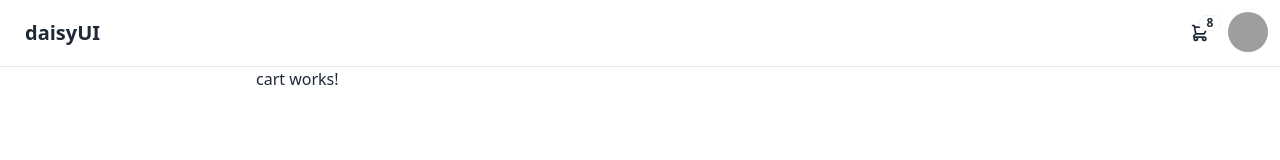
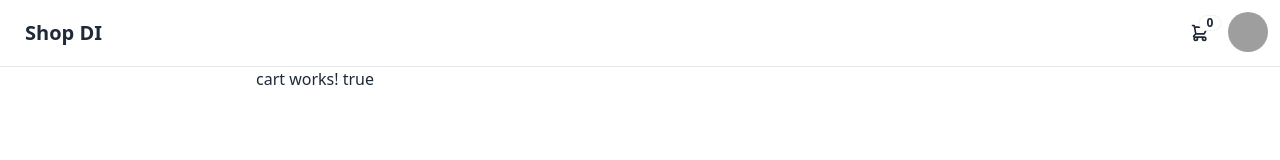
Before and after one commit to alelax/angular-evolution, an Angular app: page /cart in a window 1280 px wide. Shown: the top 160 px of the page. Built offline with nearby package versions, Linux system fonts and the light colour scheme; grey boxes are pictures that could not be loaded.

Commit message:
create cart service with signal and computed property

```diff
--- /dev/null
+++ b/src/app/core/cart.service.ts
@@ -0,0 +1,31 @@
+import { Injectable, computed, signal } from '@angular/core';
+import { Product } from '../models/product';
+
+@Injectable({
+  providedIn: 'root'
+})
+export class CartService {
+
+  items = signal<Product[]>([])
+
+  cartIsEmpty = computed(() => this.items().length === 0);
+  totalCartItems = computed(() => this.items().length);
+  totalCartCost = computed(() => this.items().reduce( (acc, curr) => acc + curr.cost, 0));
+
+  constructor() { }
+
+  addToCart(itemToAdd: Product) {
+    const idInCart = this.items().find( item => item.id === itemToAdd.id);
+    if (!idInCart) this.items.update(items => [...items, itemToAdd]);
+  }
+
+  removeFromCart(id: number) {
+    this.items.update(items => items.filter(i => i.id !== id))
+  }
+
+
+  clearCart() {
+    this.items.set([])
+  }
+
+}
--- a/src/app/core/components/navbar.component.ts
+++ b/src/app/core/components/navbar.component.ts
@@ -1,5 +1,6 @@
-import { Component } from '@angular/core';
+import { Component, inject } from '@angular/core';
 import { RouterLink, RouterLinkActive } from '@angular/router';
+import { CartService } from '../cart.service';
 
 @Component({
   selector: 'app-navbar',
@@ -8,22 +9,22 @@ import { RouterLink, RouterLinkActive } from '@angular/router';
   template: `
     <div class="navbar bg-base-100">
           <div class="flex-1">
-              <a class="btn btn-ghost text-xl">daisyUI</a>
+              <a class="btn btn-ghost text-xl" routerLink="home">Shop DI</a>
           </div>
           <div class="flex-none">
               <div class="dropdown dropdown-end">
                   <div tabindex="0" role="button" class="btn btn-ghost btn-circle">
                       <div class="indicator">
                           <svg xmlns="http://www.w3.org/2000/svg" class="h-5 w-5" fill="none" viewBox="0 0 24 24" stroke="currentColor"><path stroke-linecap="round" stroke-linejoin="round" stroke-width="2" d="M3 3h2l.4 2M7 13h10l4-8H5.4M7 13L5.4 5M7 13l-2.293 2.293c-.63.63-.184 1.707.707 1.707H17m0 0a2 2 0 100 4 2 2 0 000-4zm-8 2a2 2 0 11-4 0 2 2 0 014 0z" /></svg>
-                          <span class="badge badge-sm indicator-item">8</span>
+                          <span class="badge badge-sm indicator-item">{{ cartService.totalCartItems() }}</span>
                       </div>
                   </div>
                   <div tabindex="0" class="mt-3 z-[1] card card-compact dropdown-content w-52 bg-base-100 shadow">
                       <div class="card-body">
-                          <span class="font-bold text-lg">8 Items</span>
-                          <span class="text-info">Subtotal: $999</span>
+                          <span class="font-bold text-lg">{{ cartService.totalCartItems() }} Items</span>
+                          <span class="text-info">Subtotal: $ {{ cartService.totalCartCost() }}</span>
                           <div class="card-actions">
-                              <button class="btn btn-primary btn-block">View cart</button>
+                              <button class="btn btn-primary btn-block" routerLink="cart">View cart</button>
                           </div>
                       </div>
                   </div>
@@ -52,4 +53,5 @@ import { RouterLink, RouterLinkActive } from '@angular/router';
 })
 export class NavbarComponent {
 
+  cartService = inject(CartService)
 }
--- a/src/app/features/cart/cart.component.ts
+++ b/src/app/features/cart/cart.component.ts
@@ -1,4 +1,5 @@
-import { Component } from '@angular/core';
+import { Component, inject } from '@angular/core';
+import { CartService } from '../../core/cart.service';
 
 @Component({
   selector: 'app-cart',
@@ -6,11 +7,11 @@ import { Component } from '@angular/core';
   imports: [],
   template: `
     <p>
-      cart works!
+      cart works! {{ cartService.cartIsEmpty() }}
     </p>
   `,
   styles: ``
 })
 export default class CartComponent {
-
+  cartService = inject(CartService);
 }
--- a/src/app/features/home/home.component.ts
+++ b/src/app/features/home/home.component.ts
@@ -1,6 +1,7 @@
-import { Component, signal } from '@angular/core';
+import { Component, inject, signal } from '@angular/core';
 import { Product } from '../../models/product';
 import { JsonPipe } from '@angular/common';
+import { CartService } from '../../core/cart.service';
 
 @Component({
   selector: 'app-home',
@@ -12,15 +13,18 @@ import { JsonPipe } from '@angular/common';
     <div class="flex gap-6 justify-center">
       @for (product of products(); track product.id) {
         <div class="card w-full bg-base-100 shadow-xl mt-2">
-            <figure><img [src]="product.image" [alt]="product.name" /></figure>
+          <figure><img [src]="product.image" [alt]="product.name" /></figure>
             <div class="card-body">
-              <div class="">
+              <div class="flex justify-between">
                 <h2 class="card-title">{{product.name}}</h2>
                 <div class="card-title">€ {{product.cost}}</div>
               </div>
               <p>{{product.description}}</p>
               <div class="card-actions justify-end">
-                <button class="btn btn-primary">
+                <button
+                  class="btn btn-primary"
+                  (click)="cartService.addToCart(product)"
+                >
                   Add to Cart
                 </button>
               </div>
@@ -29,13 +33,14 @@ import { JsonPipe } from '@angular/common';
       }
     </div>
 
-    <pre>{{products() | json}}</pre>
+    <pre>{{ cartService.items() | json }}</pre>
   `,
   styles: ``
 })
 export default class HomeComponent {
 
   products = signal<Product[]>(initialState);
+  cartService = inject(CartService);
 
 }
 
```
